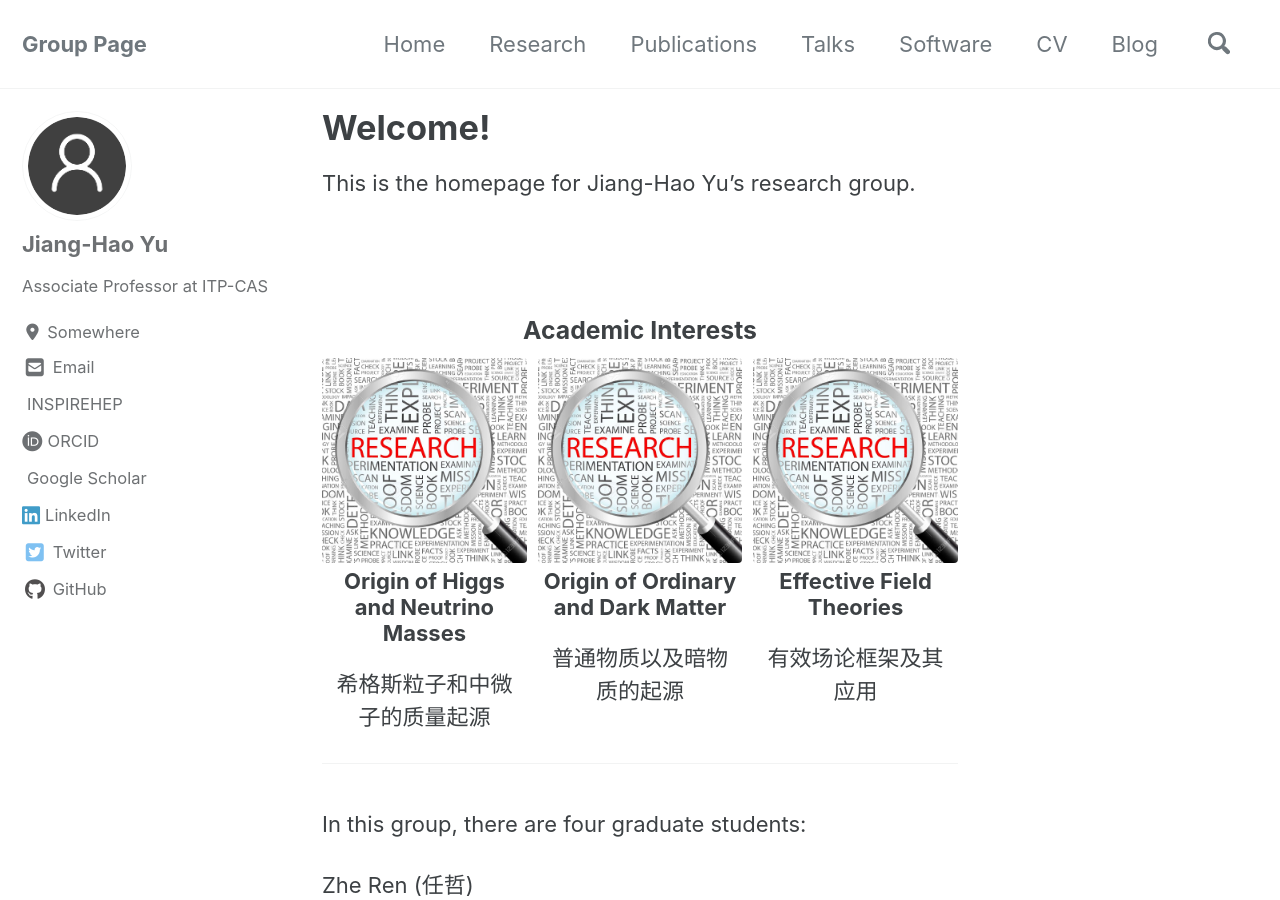
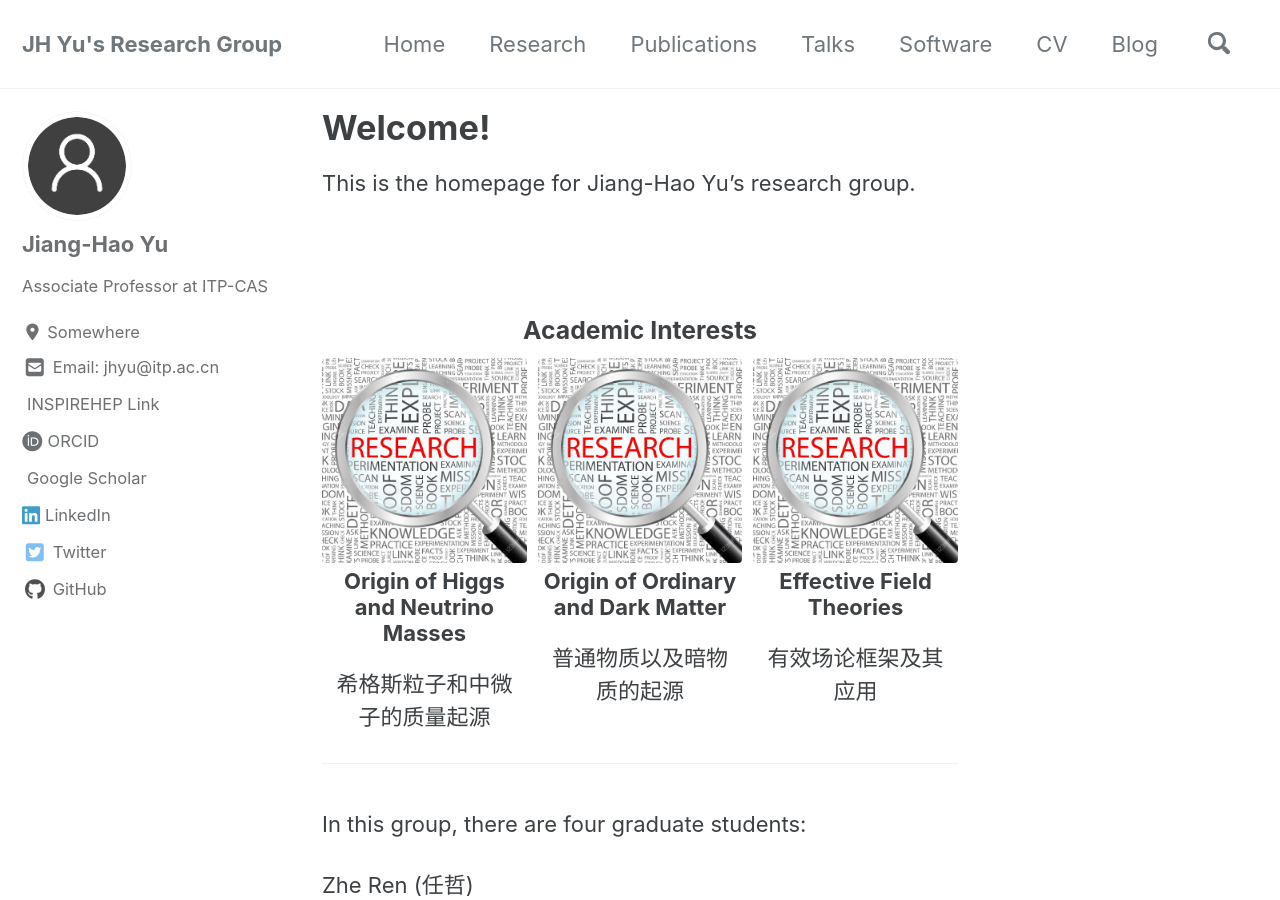
Before and after one commit to jhyu-itp/jhyu-itp.github.io, a Jekyll site: the page built from _pages/index.md, in a window 1280 px wide and 900 px high. Built offline with Jekyll 4.4.1, drawn with Linux system fonts in a browser that asks for light colours; cached includes are drawn as plain includes; nearby versions of some CDN libraries; a style sheet for code colours, icons or effects is not loaded.

Commit message:
Update _config.yml

```diff
--- a/_config.yml
+++ b/_config.yml
@@ -12,7 +12,7 @@
 # Basic info
 ##################################################
 locale                   : "en-US"
-title                    : "Group Page"
+title                    : "JH Yu's Research Group"
 subtitle                 : # site tagline that appears below site title in masthead
 title_separator          : "-"
 name                     : "Jiang-Hao Yu"
@@ -27,10 +27,10 @@ author:
   location: "Somewhere"
   #links that appear in the authors navigation sidebar
   links:
-    - label: "Email"
+    - label: "Email: jhyu@itp.ac.cn"
       icon: "fas fa-fw fa-envelope-square fa-lg"
       url: "mailto:jhyu@itp.ac.cn"
-    - label: "INSPIREHEP"
+    - label: "INSPIREHEP Link"
       icon: "fab fa-inspirehep fa-lg"
       url: "https://inspirehep.net/authors/1066117"
     - label: "ORCID"
```
